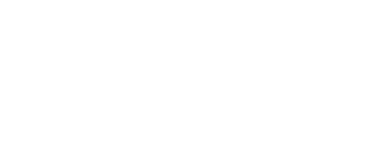
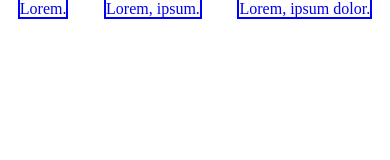
Before and after one commit to DuboisPascal/tp1, a plain HTML site: page index.html in a window 390 px wide. Drawn offline with Linux system fonts and the light colour scheme.

Commit message:
ajout d'un menu responsive très basique avec une animation au niveau du border

```diff
--- a/index.html
+++ b/index.html
@@ -4,8 +4,16 @@
     <meta charset="UTF-8">
     <meta name="viewport" content="width=device-width, initial-scale=1.0">
     <title>Document</title>
+    <link rel="stylesheet" href="css/style.css">
 </head>
 <body>
-
+    <!--header>ul>(li>a)*3-->
+    <header>
+        <ul>
+            <li><a href="#">Lorem.</a></li>
+            <li><a href="#">Lorem, ipsum.</a></li>
+            <li><a href="#">Lorem, ipsum dolor.</a></li>
+        </ul>
+    </header>
 </body>
 </html>
--- a/sass/_layout.scss
+++ b/sass/_layout.scss
@@ -0,0 +1,26 @@
+header{
+    display: flex;
+    align-content: space-between;
+}
+
+ul{
+    display: flex;
+    list-style-type: none;
+    width: 100%;
+    margin: 0;
+    padding: 0;
+    align-content: space-around;
+    li{
+        display: inline-block;
+        margin: auto;
+
+        a{
+            border: solid 2px blue;
+            text-decoration: none;
+            transition: border 0.5s ease-in;
+            &:hover{
+                border: solid 2px red;
+            }
+        }
+    }
+}
```
Also changed, not shown: css/style.css, 1 other file.
